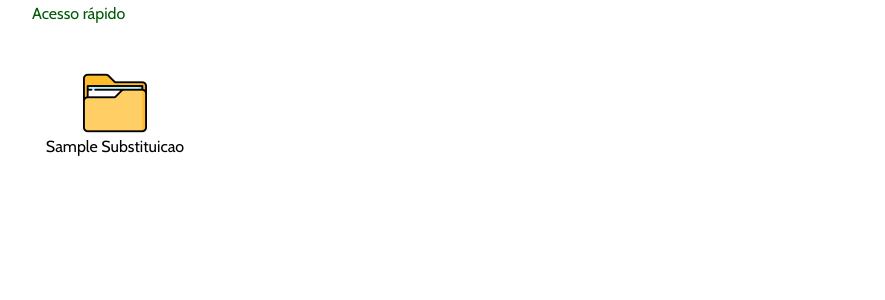
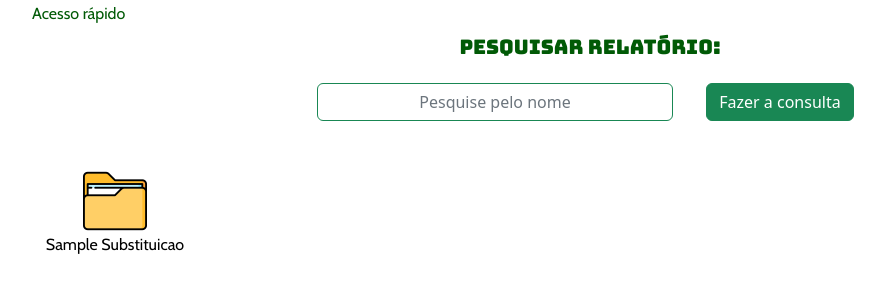
Before and after one commit to adrielebecker/ElektraBot-IFC, a PHP site: page /relatorio/relatorios-gerente.php in a window 1280 px wide. Shown: the part 87-387 px from the top of the page, without its empty margins (50-935 px from the left). Run offline with PHP 8.4, Linux system fonts and the light colour scheme; the visitor is signed in with stand-in values (Sample User, id 1); tables that the repository leaves empty hold one stand-in row (values such as "Sample post"); some libraries are stand-ins or nearby versions.

Commit message:
pesquisa em relatorios gerente

```diff
--- a/relatorio/relatorios-gerente.php
+++ b/relatorio/relatorios-gerente.php
@@ -62,14 +62,44 @@
             </div>
         </div>
 
-        <div class="row mt-3">
+        <div class="row">
+            <div class="col-12 mt-1">
+                <h5 class="text-center titulo verde">Pesquisar Relatório:</h5>
+            </div>
+        </div>
+
+        <div class="row mt-3 text-center">
+            <div class="col-3"></div>
+            <div class="col-4">
+                <form action="" method="post">
+                    <input type="text" name="busca" id="busca" placeholder="Pesquise pelo nome" class="form-control text-center border-success">
+            </div>
+            <div class="col-2">
+                    <input type="submit" name="acao" id="acao" class="btn btn-success" value="Fazer a consulta">
+                </form>
+            </div>
+        </div>
+
+        <div class="col-12">
+            <div class="row mt-4">
                 <?php
                     try{
                         $conexao = new PDO(MYSQL_DSN,USER,PASSWORD);
 
+                        $busca = isset($_POST['busca']) ? $_POST['busca']: "";
                         $query = "SELECT  texto, codAntigo, codNovo, tipo, acidente, relatorio.gerente, substituicao, substituicao.nome, substituicao.id, relatorio.id FROM substituicao, relatorio WHERE substituicao.id = relatorio.substituicao";
 
+                        if ($busca != ""){
+                            $busca = $busca.'%';
+                            $query .= ' AND nome like :busca' ;
+                        }
+
                         $stmt = $conexao->prepare($query);
+
+                        if ($busca != ""){
+                            $stmt->bindValue(':busca',$busca);
+                        }
+
                         $stmt->execute();
                         $relatorios = $stmt->fetchAll();
 
@@ -90,10 +120,11 @@
                                 }
                             }
                         }
-                } catch(Exception $e){
-                    print("Erro ...<br>".$e->getMessage());
+
+
+                    }catch(PDOExeptio $e){
+                        print("Erro ao conectar com o banco de dados . . . <br>".$e->getMenssage());
                         die();
-
                     }
                 ?>
             </div>
```
Lines whose indentation alone changed are shown as unchanged.
